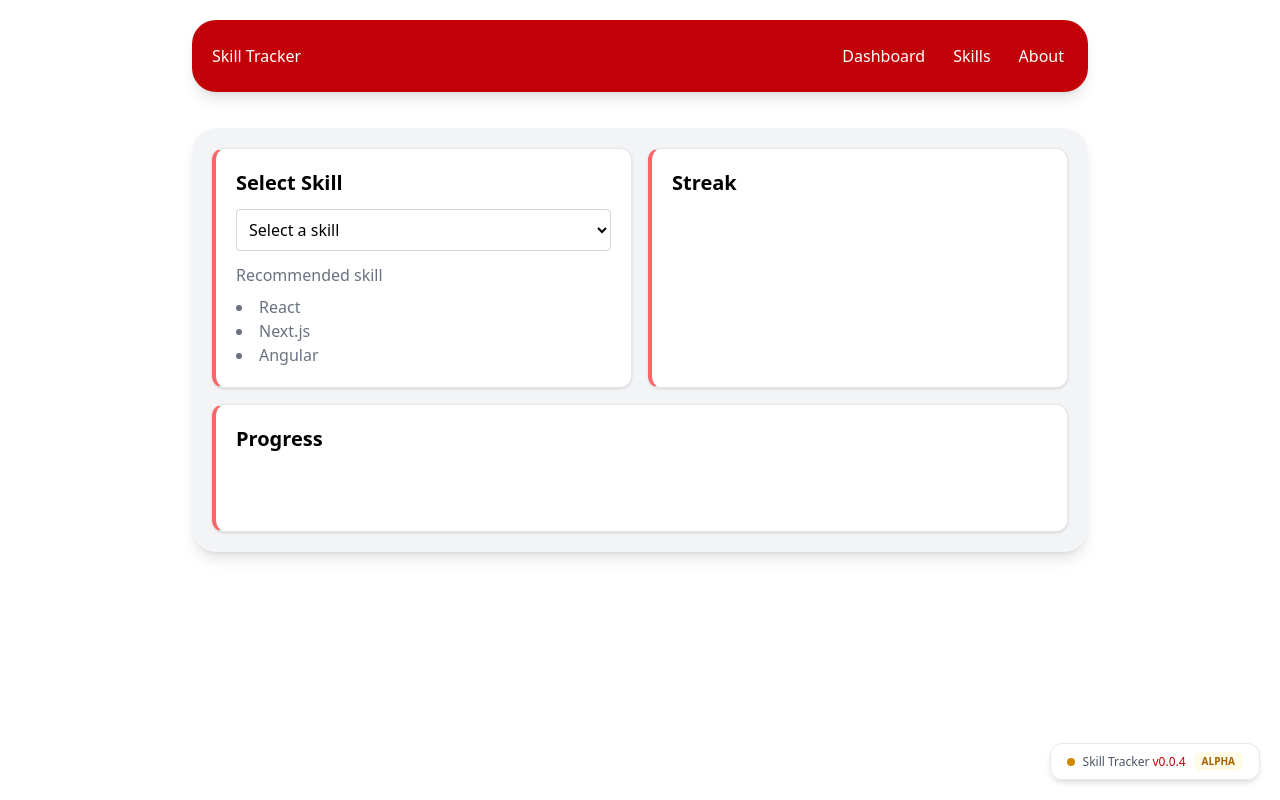
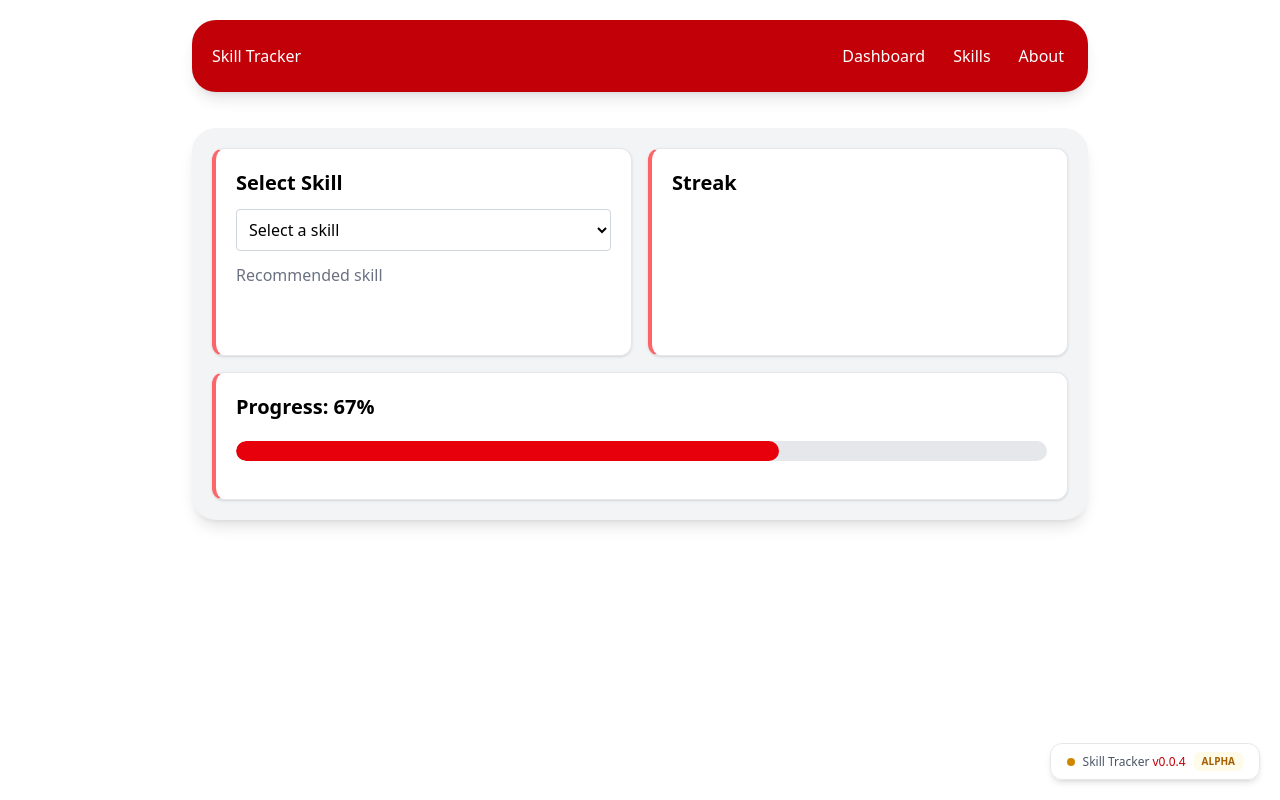
Before and after one commit to mntandrei/skill-tracker, a Next.js app: page / in a window 1280 px wide. Built offline with nearby package versions, Linux system fonts and the light colour scheme.

Commit message:
Demo progress and select tab updates

```diff
--- a/src/app/components/skills/ProgressTab.tsx
+++ b/src/app/components/skills/ProgressTab.tsx
@@ -1,7 +1,10 @@
 export default function ProgressTab() {
   return (
     <div className="min-h-32 rounded-xl border border-gray-200 border-l-4 border-l-red-400 bg-white p-5 shadow-sm">
-      <h2 className="text-xl font-semibold">Progress</h2>
+      <h2 className="text-xl font-semibold">Progress: 67%</h2>
+      <div className="h-5 w-full overflow-hidden rounded-full bg-gray-200 mt-5">
+        <div className="h-full w-[67%] rounded-full bg-red-600" />
+      </div>
     </div>
   );
 }
--- a/src/app/components/skills/SelectTab.tsx
+++ b/src/app/components/skills/SelectTab.tsx
@@ -1,13 +1,17 @@
+'use client';
+import {useState } from 'react';
+
 export default function SelectTab() {
-  const selectskill = ["JavaScript"];
-  const recommendedSkills = ["React", "Next.js", "Angular"];
+  const [selectskill, setSelectSkill] = useState<string>("");
+  const skill = ["Web Development"]
+  const recommendedSkills = ["JavaScript", "React", "Next.js", "Angular", "TypeScript","etc.."];
 
   return (
     <div className="min-h-52 rounded-xl border border-gray-200 border-l-4 border-l-red-400 bg-white p-5 shadow-sm ">
       <h2 className="text-xl font-semibold">Select Skill</h2>
-      <select className="mt-3 w-full rounded border border-gray-300 p-2">
+      <select className="mt-3 w-full rounded border border-gray-300 p-2" onChange={(e) => setSelectSkill(e.target.value)} >
         <option value="">Select a skill</option>
-        {selectskill.map((skill) => (
+        {skill.map((skill) => (
           <option key={skill} value={skill.toLowerCase()}>
             {skill}
           </option>
@@ -15,12 +19,7 @@ export default function SelectTab() {
       </select>
       <div>
         <p className="mt-3 text-gray-500">Recommended skill</p>
-        <ul className="mt-2 list-disc list-inside text-gray-500">
-          {recommendedSkills.map((skill) => (
-            <li key={skill}>{skill}</li>
-          ))}
-        </ul>
-
+        {selectskill && <p className="mt-1 text-gray-700">{recommendedSkills.join(", ")}</p>}
       </div>
     </div>
   );
```
